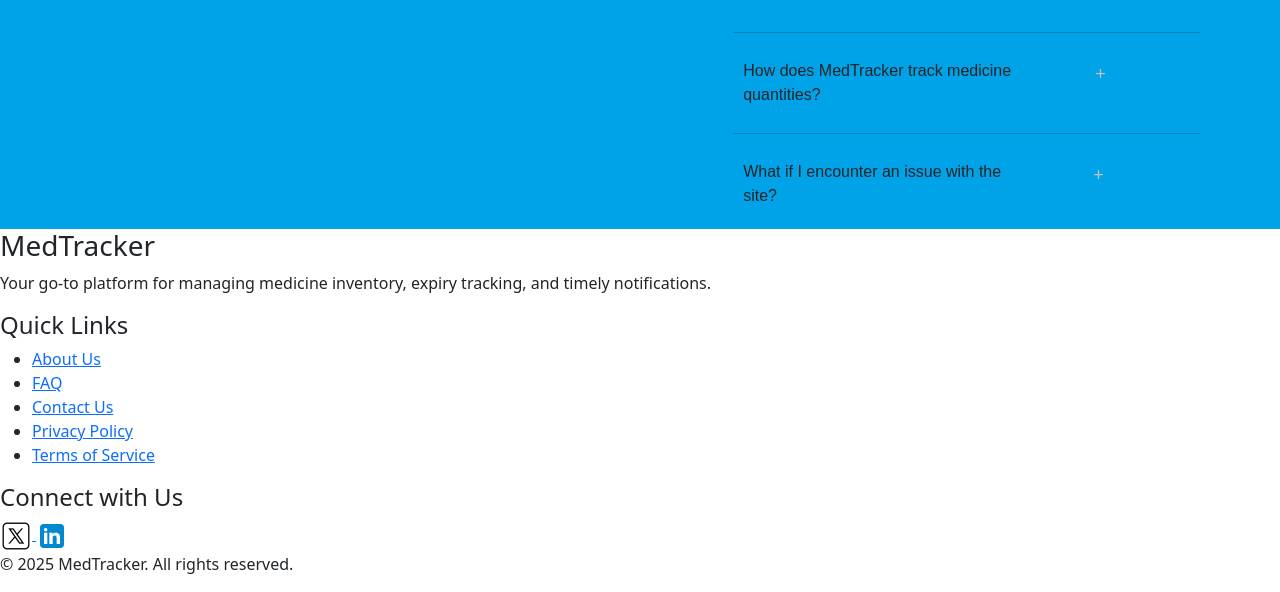
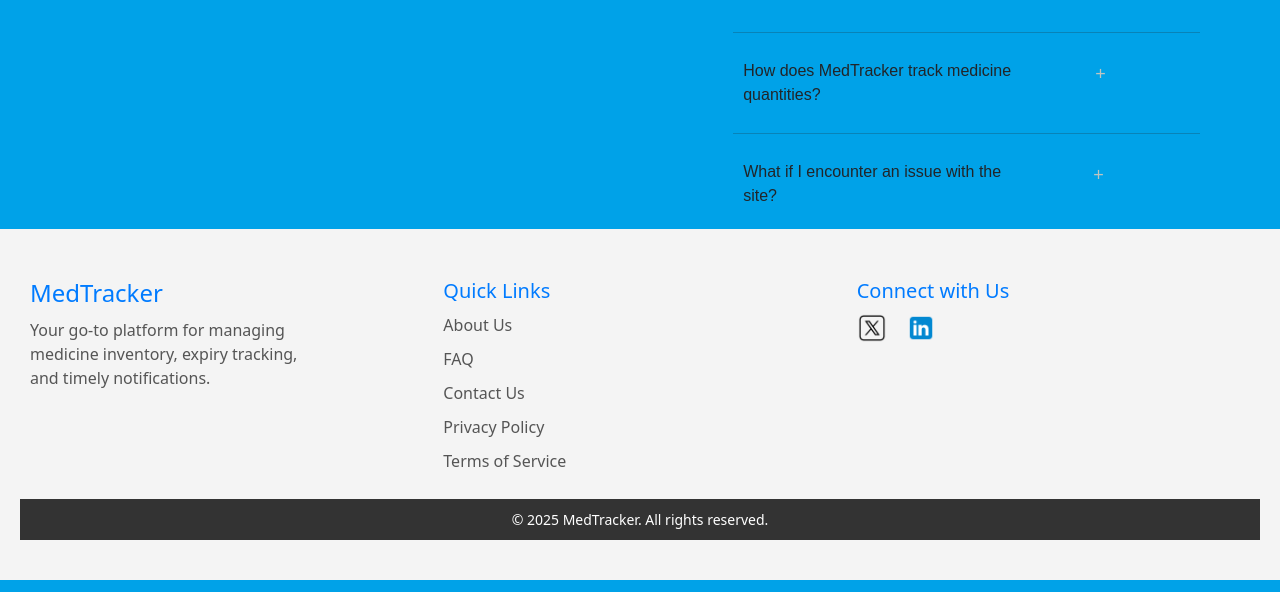
Before and after one commit to saumy-sh/MedTracker, a Flask app: page / in a window 1280 px wide. Shown: the part 3419-4011 px from the top of the page. Run offline with Flask 3, Linux system fonts and the light colour scheme.

Commit message:
updated css

```diff
--- a/app/__init__.py
+++ b/app/__init__.py
@@ -140,7 +140,7 @@
         with app.app_context():
             check_medicines()
 
-    scheduler.add_job(id="medicine_check", func=check_medicines_job, trigger="cron", hour=21, minute=27)
+    scheduler.add_job(id="medicine_check", func=check_medicines_job, trigger="cron", hour=9, minute=0)
     scheduler.start()
 
     return app
--- a/app/static/css/main.css
+++ b/app/static/css/main.css
@@ -292,3 +292,120 @@
     padding: 2rem;
     margin-right: 3rem;
 }
+
+
+/* footer */
+/* Footer Section Styles */
+.footer {
+    background-color: #f4f4f4;
+    padding: 40px 20px;
+    color: #333;
+}
+
+.footer-content {
+    display: flex;
+    justify-content: space-between;
+    align-items: flex-start;
+    flex-wrap: wrap;
+}
+
+.footer-left,
+.footer-middle,
+.footer-right {
+    flex: 1;
+    margin: 10px;
+}
+
+.footer-left h3 {
+    font-size: 24px;
+    color: #007bff;
+    margin-bottom: 10px;
+}
+
+.footer-left p {
+    font-size: 16px;
+    color: #555;
+    max-width: 300px;
+}
+
+.footer-middle h4 {
+    font-size: 20px;
+    color: #007bff;
+    margin-bottom: 10px;
+}
+
+.footer-middle ul {
+    list-style: none;
+    padding: 0;
+}
+
+.footer-middle ul li {
+    margin-bottom: 10px;
+}
+
+.footer-middle ul li a {
+    text-decoration: none;
+    color: #555;
+    font-size: 16px;
+    transition: color 0.3s ease;
+}
+
+.footer-middle ul li a:hover {
+    color: #007bff;
+}
+
+.footer-right h4 {
+    font-size: 20px;
+    color: #007bff;
+    margin-bottom: 10px;
+}
+
+.social-links a {
+    margin-right: 15px;
+    display: inline-block;
+}
+
+.social-links img {
+    width: 30px;
+    height: 30px;
+    transition: opacity 0.3s ease;
+}
+
+.social-links a:hover img {
+    opacity: 0.7;
+}
+
+.footer-bottom {
+    background-color: #333;
+    color: white;
+    padding: 10px 0;
+    text-align: center;
+}
+
+.footer-bottom p {
+    margin: 0;
+    font-size: 14px;
+}
+
+/* Responsive Design for Small Screens */
+@media (max-width: 768px) {
+    .footer-content {
+        flex-direction: column;
+        align-items: center;
+    }
+
+    .footer-left,
+    .footer-middle,
+    .footer-right {
+        flex: none;
+        margin: 20px 0;
+    }
+
+    .footer-middle ul {
+        text-align: center;
+    }
+
+    .social-links {
+        text-align: center;
+    }
+}
```
